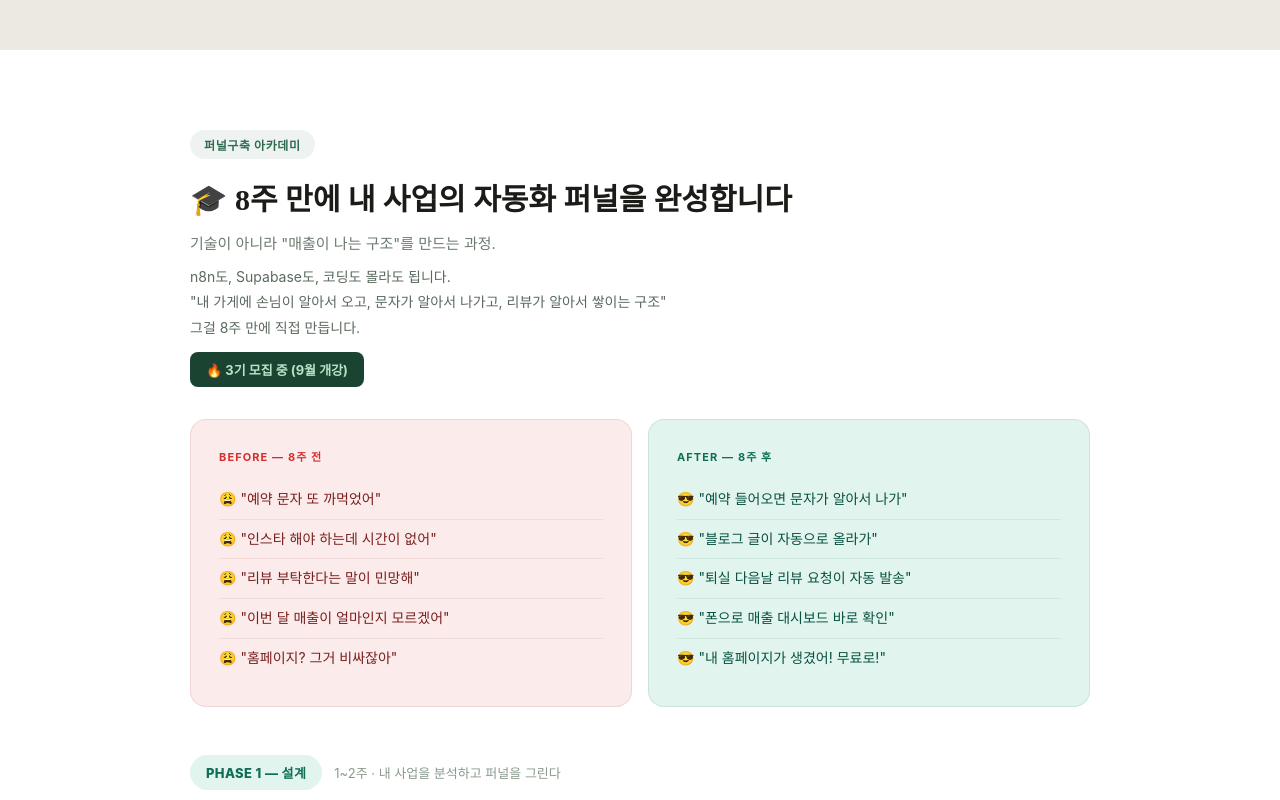
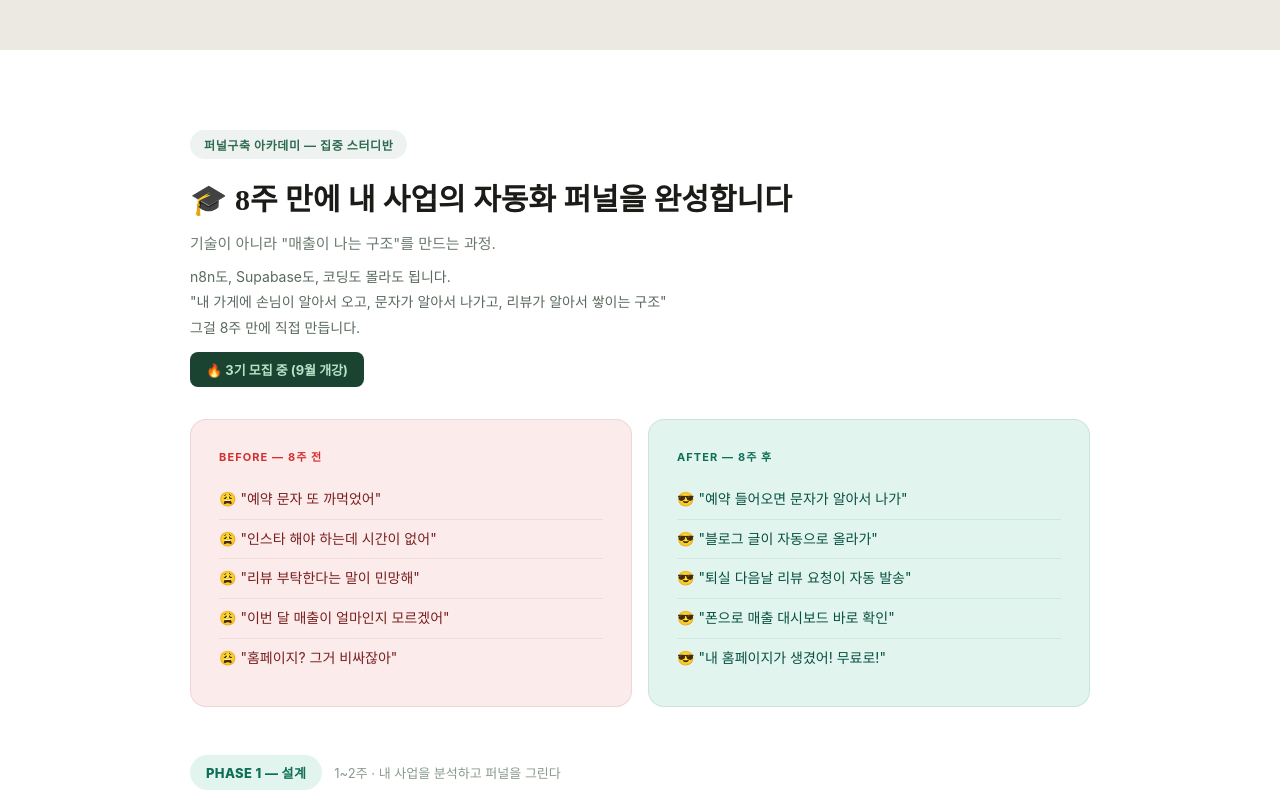
Before and after one commit to soool9241-hub/darr-membership, a React (Vite) app: page / in a window 1280 px wide. Shown: the part 5820-6620 px from the top of the page. Built offline with nearby package versions, Linux system fonts and the light colour scheme; no server answers.

Commit message:
퍼널구축 아카데미 → 퍼널구축 아카데미 — 집중 스터디반
Co-Authored-By: Claude Opus 4.6 <noreply@anthropic.com>

```diff
--- a/src/DalpaengiMembership.jsx
+++ b/src/DalpaengiMembership.jsx
@@ -105,7 +105,7 @@ const TIERS = [
 
 const BOOTCAMP = {
   emoji: "🎓",
-  name: "퍼널구축 아카데미",
+  name: "퍼널구축 아카데미 — 집중 스터디반",
   subtitle: "8주 만에 내 사업의 자동화 퍼널을 완성합니다.\n기술이 아니라 \"매출이 나는 구조\"를 만드는 과정.",
   longDesc: "n8n도, Supabase도, 코딩도 몰라도 됩니다.\n\"내 가게에 손님이 알아서 오고, 문자가 알아서 나가고, 리뷰가 알아서 쌓이는 구조\"\n그걸 8주 만에 직접 만듭니다.",
   price: "₩990,000",
@@ -1200,7 +1200,7 @@ export default function DalpaengiMembership() {
               display: "inline-block", fontSize: "12px", fontWeight: 700, color: "#2D6A4F",
               background: "rgba(45,106,79,0.08)", padding: "6px 14px",
               borderRadius: "100px", marginBottom: "16px", letterSpacing: "0.05em",
-            }}>퍼널구축 아카데미</div>
+            }}>퍼널구축 아카데미 — 집중 스터디반</div>
             <h2 style={{
               fontFamily: "'Noto Serif KR', serif", fontSize: "30px", fontWeight: 700, marginBottom: "12px",
             }}>{BOOTCAMP.emoji} 8주 만에 내 사업의 자동화 퍼널을 완성합니다</h2>
@@ -1426,7 +1426,7 @@ export default function DalpaengiMembership() {
                   e.currentTarget.style.transform = "translateY(0)";
                   e.currentTarget.style.boxShadow = "0 8px 32px rgba(64,145,108,0.3)";
                 }}
-              >🎓 퍼널구축 아카데미 신청하기</button>
+              >🎓 퍼널구축 아카데미 — 집중 스터디반 신청하기</button>
             </div>
           </FadeIn>
         </div>
```
